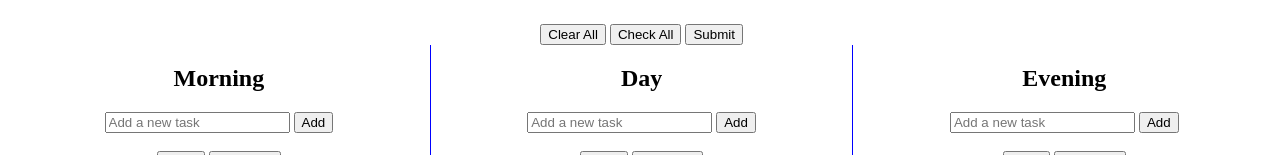
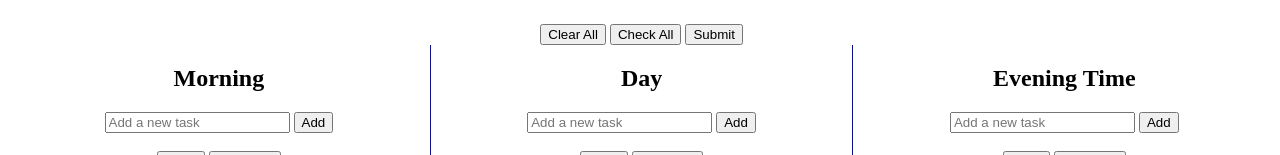
Before and after one commit to justinwilliamsrva/dailyRoutineChecker, a website: page index.html in a window 1280 px wide. Shown: the part 221-376 px from the top of the page. Drawn offline with Linux system fonts and the light colour scheme.

Commit message:
docs: Added time to evening
I spent many hours deciding between evening and evening time. After ask my mom, my therapist and my cat I decided on convential commits

```diff
--- a/index.html
+++ b/index.html
@@ -47,7 +47,7 @@
       </div>
       <div id="evening" class="column">
         <div class="heading">
-          <h2 id="evening-header" class="heading">Evening</h2>
+          <h2 id="evening-header" class="heading">Evening Time</h2>
           <form onsubmit="addTask()">
             <input id="evening-task" placeholder="Add a new task" type="text" />
             <input type="submit" id="evening-add" value="Add" />
```
